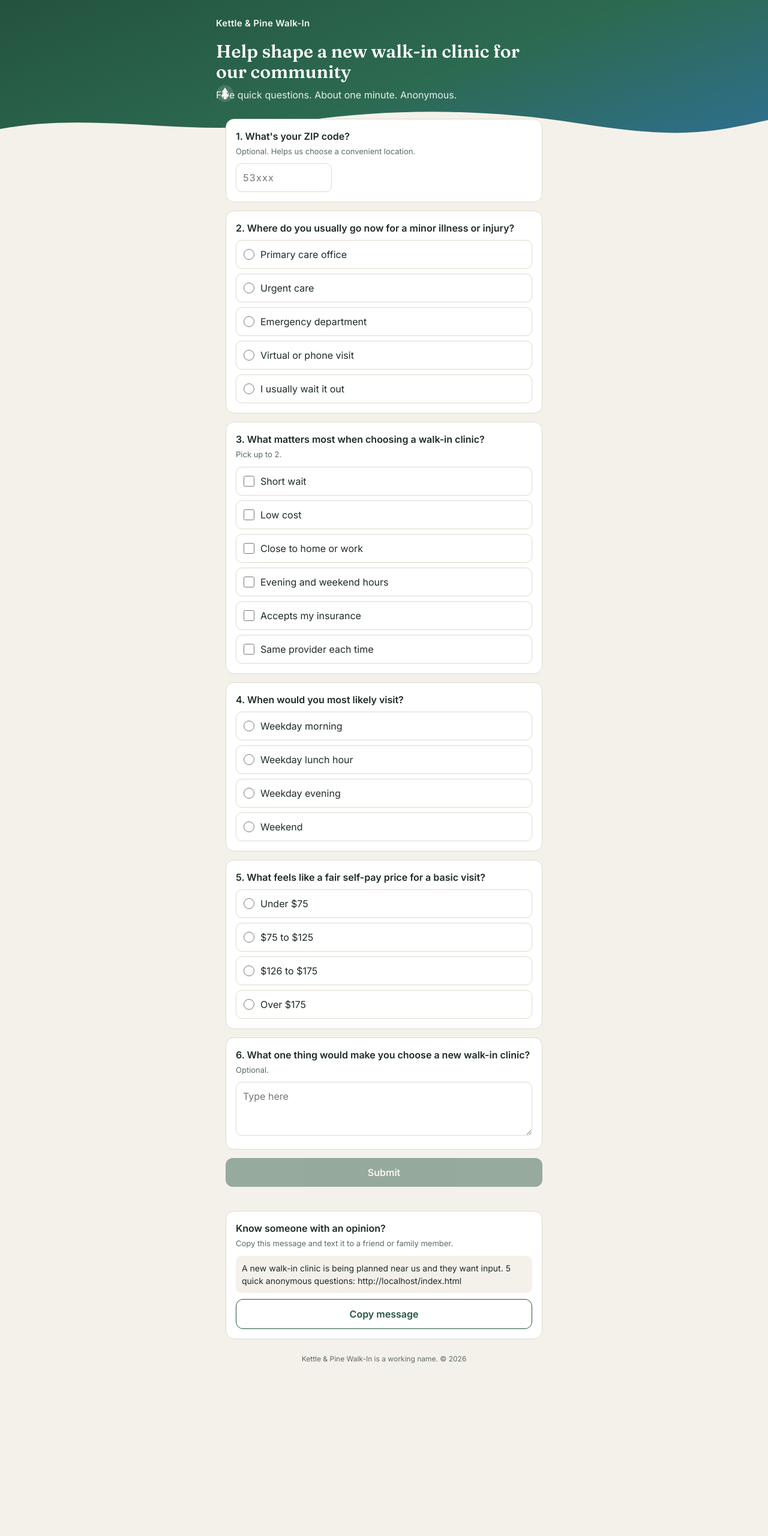
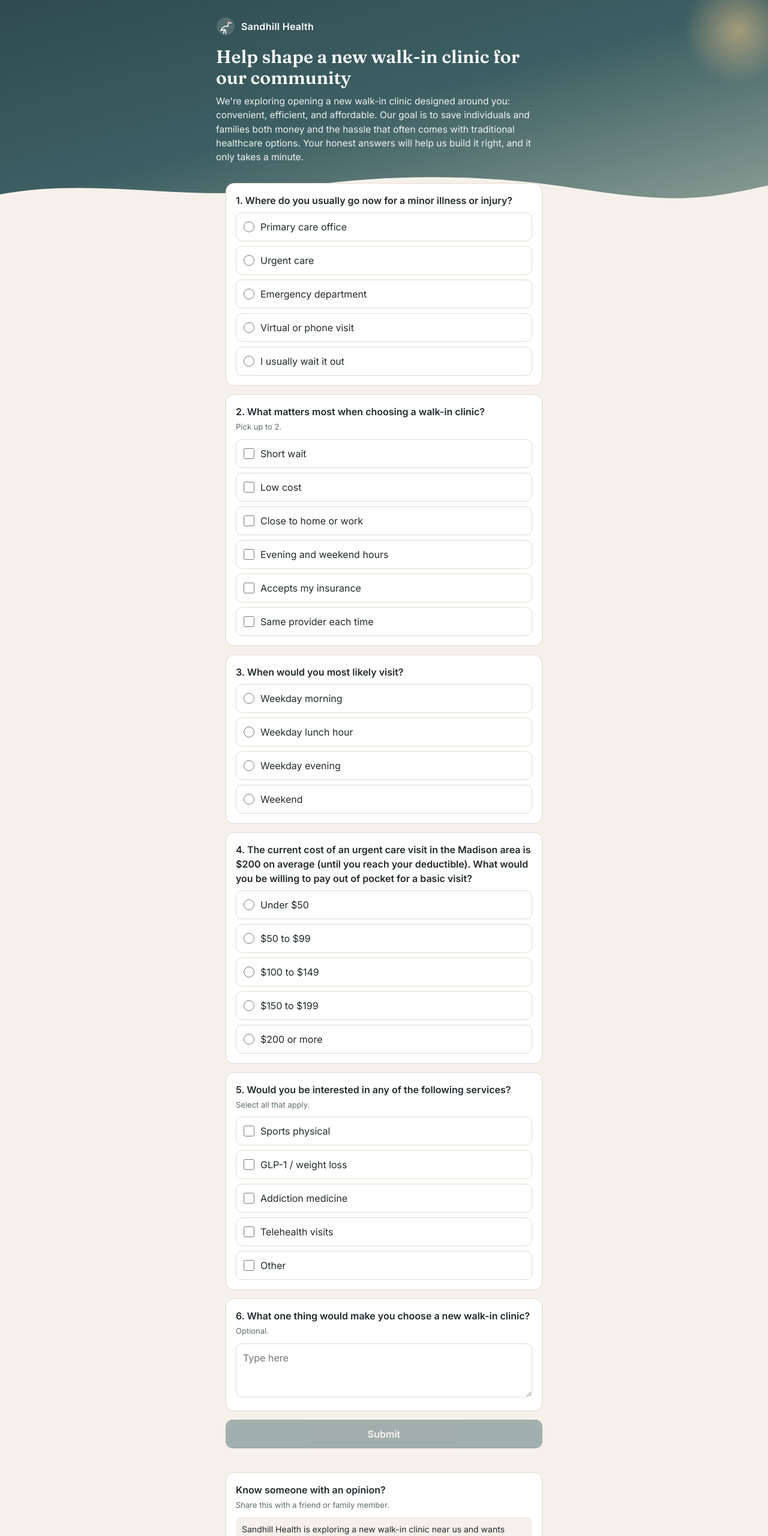
Before and after one commit to CGP-platform/QuickCareTest, a plain HTML site: page index.html in a window 1280 px wide. Shown: the top 2560 px of the page at 60% size. Before the commit the page ends 2322 px from the top, so only its background shows below. Drawn offline with Linux system fonts and the light colour scheme.

Commit message:
Update index.html

```diff
--- a/index.html
+++ b/index.html
@@ -3,39 +3,40 @@
 <head>
 <meta charset="utf-8">
 <meta name="viewport" content="width=device-width, initial-scale=1">
-<title>Kettle & Pine Walk-In | Help Shape Your Clinic</title>
-<meta name="description" content="A new walk-in clinic is coming. Five quick, anonymous questions to help us build it right.">
-<meta property="og:title" content="Help shape Kettle & Pine Walk-In">
-<meta property="og:description" content="Five quick, anonymous questions. About one minute.">
+<title>Sandhill Health | Help Shape Your Clinic</title>
+<meta name="description" content="We're exploring a new walk-in clinic that is convenient, efficient, and affordable. Share your thoughts in about a minute.">
+<meta property="og:title" content="Help shape Sandhill Health">
+<meta property="og:description" content="A few quick, anonymous questions. About one minute.">
 <link href="https://fonts.googleapis.com/css2?family=Fraunces:opsz,wght@9..144,600&family=Inter:wght@400;500;600&display=swap" rel="stylesheet">
 <style>
   :root{
-    --bg:#f4f1ea; --card:#ffffff; --ink:#1d2b26; --muted:#5b6b64; --line:#e0dacd;
-    --pine:#24533f; --pine-soft:#e4efe8; --lake:#2f6f8f; --err:#9a3b1f;
+    --bg:#f5f1ea; --card:#ffffff; --ink:#22292b; --muted:#5f6a6c; --line:#e2dbcf;
+    --marsh:#3d5f63; --marsh-soft:#e5eeee; --dusk:#6f8a8c; --crown:#b8432f; --err:#9a3b1f;
   }
   *{box-sizing:border-box}
   body{margin:0;background:var(--bg);color:var(--ink);font:16px/1.5 Inter,system-ui,sans-serif}
-  .hero{background:linear-gradient(160deg,var(--pine) 0%,#2c6a50 55%,var(--lake) 100%);color:#fff;padding:28px 16px 64px;position:relative;overflow:hidden}
-  .hero svg{position:absolute;left:0;right:0;bottom:-1px;width:100%;height:60px}
+  .hero{background:linear-gradient(165deg,#2f4b4f 0%,var(--marsh) 50%,#8a9d94 100%);color:#fff;padding:28px 16px 70px;position:relative;overflow:hidden}
+  .hero .sun{position:absolute;right:-40px;top:-40px;width:180px;height:180px;border-radius:50%;background:radial-gradient(circle,#f3c98b 0%,rgba(243,201,139,0) 70%);opacity:.55}
+  .hero svg.wave{position:absolute;left:0;right:0;bottom:-1px;width:100%;height:60px}
   .inner{max-width:560px;margin:0 auto;position:relative}
-  .brand{display:flex;align-items:center;gap:10px;font-weight:600;letter-spacing:.02em;font-size:15px;opacity:.95}
-  .brand .mark{width:30px;height:30px}
-  h1{font-family:Fraunces,Georgia,serif;font-size:30px;line-height:1.15;margin:18px 0 8px}
-  .hero p{margin:0;opacity:.9}
-  .wrap{max-width:560px;margin:-36px auto 0;padding:0 16px 48px;position:relative}
+  .brand{display:flex;align-items:center;gap:10px;font-weight:600;letter-spacing:.02em;font-size:16px}
+  .brand .mark{width:32px;height:32px}
+  h1{font-family:Fraunces,Georgia,serif;font-size:30px;line-height:1.15;margin:18px 0 10px}
+  .hero p{margin:0;opacity:.92;font-size:15.5px}
+  .wrap{max-width:560px;margin:-38px auto 0;padding:0 16px 48px;position:relative}
   .q{background:var(--card);border:1px solid var(--line);border-radius:14px;padding:16px;margin-bottom:14px}
   .q h2{font-size:16px;font-weight:600;margin:0 0 4px}
   .hint{color:var(--muted);font-size:13px;margin:0 0 10px}
   .opt{display:flex;align-items:center;gap:10px;padding:11px 12px;border:1px solid var(--line);border-radius:10px;margin-top:8px;cursor:pointer;user-select:none}
-  .opt input{accent-color:var(--pine);width:18px;height:18px;margin:0}
-  .opt.sel{border-color:var(--pine);background:var(--pine-soft)}
+  .opt input{accent-color:var(--marsh);width:18px;height:18px;margin:0}
+  .opt.sel{border-color:var(--marsh);background:var(--marsh-soft)}
   input.text,textarea{width:100%;border:1px solid var(--line);border-radius:10px;padding:11px;font:inherit}
-  input.text{max-width:160px;letter-spacing:.08em}
+  input.other{margin-top:8px}
   textarea{min-height:90px;resize:vertical}
   .hp{position:absolute;left:-9999px}
-  .btn{display:block;width:100%;padding:14px;border:0;border-radius:12px;background:var(--pine);color:#fff;font:600 16px Inter,sans-serif;cursor:pointer}
+  .btn{display:block;width:100%;padding:14px;border:0;border-radius:12px;background:var(--marsh);color:#fff;font:600 16px Inter,sans-serif;cursor:pointer}
   .btn:disabled{opacity:.45;cursor:default}
-  .btn.ghost{background:#fff;color:var(--pine);border:1px solid var(--pine);margin-top:10px}
+  .btn.ghost{background:#fff;color:var(--marsh);border:1px solid var(--marsh);margin-top:10px}
   .err{color:var(--err);font-size:14px;margin:8px 0 0;min-height:1em}
   .thanks{background:var(--card);border:1px solid var(--line);border-radius:14px;text-align:center;padding:30px 16px}
   .thanks h2{font-family:Fraunces,Georgia,serif;font-size:24px;margin:0 0 8px}
@@ -47,21 +48,26 @@
   .bar{margin-top:10px}
   .bar .lab{display:flex;justify-content:space-between;font-size:14px;gap:10px}
   .bar .track{height:10px;background:var(--bg);border-radius:6px;overflow:hidden;margin-top:4px}
-  .bar .fill{height:100%;background:var(--pine);border-radius:6px}
+  .bar .fill{height:100%;background:var(--marsh);border-radius:6px}
   footer{color:var(--muted);font-size:12px;text-align:center;margin-top:24px}
 </style>
 </head>
 <body>
 <section class="hero">
+  <div class="sun"></div>
   <div class="inner">
     <div class="brand">
-      <svg class="mark" viewBox="0 0 32 32" aria-hidden="true"><circle cx="16" cy="16" r="15" fill="#fff" opacity=".15"/><path d="M16 5l-6 9h3.5l-5 7H14v5h4v-5h5.5l-5-7H22z" fill="#fff"/></svg>
-      Kettle &amp; Pine Walk-In
+      <svg class="mark" viewBox="0 0 32 32" aria-hidden="true">
+        <circle cx="16" cy="16" r="15" fill="#fff" opacity=".14"/>
+        <circle cx="20.5" cy="8.5" r="1.8" fill="#d9573f"/>
+        <path d="M21 9.5c-1 2.5-1.5 4.5-1 6.5-2-.6-5-.4-7.5 1.2C10 18.8 8.5 21 8 23c2-1.3 4-1.8 6-1.6l-1.5 6M15.5 21.6l1 5.9M21 9.5l4.5 1" stroke="#fff" stroke-width="1.6" fill="none" stroke-linecap="round" stroke-linejoin="round"/>
+      </svg>
+      Sandhill Health
     </div>
     <h1>Help shape a new walk-in clinic for our community</h1>
-    <p>Five quick questions. About one minute. Anonymous.</p>
+    <p>We're exploring opening a new walk-in clinic designed around you: convenient, efficient, and affordable. Our goal is to save individuals and families both money and the hassle that often comes with traditional healthcare options. Your honest answers will help us build it right, and it only takes a minute.</p>
   </div>
-  <svg viewBox="0 0 1200 60" preserveAspectRatio="none" aria-hidden="true"><path d="M0 40 C150 10 300 55 450 30 S750 5 900 30 S1100 50 1200 25 V60 H0Z" fill="#f4f1ea"/></svg>
+  <svg class="wave" viewBox="0 0 1200 60" preserveAspectRatio="none" aria-hidden="true"><path d="M0 40 C150 10 300 55 450 30 S750 5 900 30 S1100 50 1200 25 V60 H0Z" fill="#f5f1ea"/></svg>
 </section>
 
 <main class="wrap">
@@ -73,42 +79,39 @@
   <div id="results" hidden></div>
   <div class="share">
     <h3>Know someone with an opinion?</h3>
-    <p class="hint" style="margin:0">Copy this message and text it to a friend or family member.</p>
+    <p class="hint" style="margin:0">Share this with a friend or family member.</p>
     <div class="msg" id="shareMsg"></div>
-    <button class="btn ghost" id="copyBtn" type="button">Copy message</button>
+    <button class="btn ghost" id="copyBtn" type="button">Share</button>
   </div>
-  <footer>Kettle &amp; Pine Walk-In is a working name. &copy; 2026</footer>
+  <footer>Sandhill Health is a working name. &copy; 2026</footer>
 </main>
 
 <script>
 // 1) Paste your Apps Script Web App URL here (ends in /exec)
-const SCRIPT_URL = "https://script.google.com/macros/s/AKfycbyakVdAGnZ-qetzS41qmkTEYsT8dDbojM4G_HmaG1uh6E08jzryIsCSuFvgBrt_wXfaog/exec";
+const SCRIPT_URL = "https://script.google.com/macros/s/AKfycbzxdakOxM9tyzAM7BEYXqEBOcFuJhMcwBZq-LNvut9q2h4qVyXuu7lq3NOgW87-VPn7/exec";
 
 const QUESTIONS = [
-  { id:"zip", type:"zip", title:"What's your ZIP code?", hint:"Optional. Helps us choose a convenient location." },
   { id:"current", type:"single", title:"Where do you usually go now for a minor illness or injury?",
     options:["Primary care office","Urgent care","Emergency department","Virtual or phone visit","I usually wait it out"] },
   { id:"priorities", type:"multi", max:2, title:"What matters most when choosing a walk-in clinic?", hint:"Pick up to 2.",
     options:["Short wait","Low cost","Close to home or work","Evening and weekend hours","Accepts my insurance","Same provider each time"] },
   { id:"time", type:"single", title:"When would you most likely visit?",
     options:["Weekday morning","Weekday lunch hour","Weekday evening","Weekend"] },
-  { id:"price", type:"single", title:"What feels like a fair self-pay price for a basic visit?",
-    options:["Under $75","$75 to $125","$126 to $175","Over $175"] },
+  { id:"price", type:"single", title:"The current cost of an urgent care visit in the Madison area is $200 on average (until you reach your deductible). What would you be willing to pay out of pocket for a basic visit?",
+    options:["Under $50","$50 to $99","$100 to $149","$150 to $199","$200 or more"] },
+  { id:"services", type:"multi", other:true, title:"Would you be interested in any of the following services?", hint:"Select all that apply.",
+    options:["Sports physical","GLP-1 / weight loss","Addiction medicine","Telehealth visits","Other"] },
   { id:"wish", type:"text", title:"What one thing would make you choose a new walk-in clinic?", hint:"Optional." }
 ];
 
 const answers = {};
 const form = document.getElementById("form");
-let n = 0;
+let n = 0, otherInput = null;
 
 QUESTIONS.forEach(q=>{
   const box = document.createElement("div"); box.className="q";
   box.innerHTML = `<h2>${++n}. ${q.title}</h2>${q.hint?`<p class="hint">${q.hint}</p>`:""}`;
-  if(q.type==="zip"){
-    const t=document.createElement("input"); t.className="text"; t.inputMode="numeric"; t.maxLength=5; t.placeholder="53xxx"; t.autocomplete="postal-code";
-    t.addEventListener("input",()=>{ t.value=t.value.replace(/\D/g,""); answers.zip=t.value; check(); });
-    box.appendChild(t);
-  } else if(q.type==="text"){
+  if(q.type==="text"){
     const t=document.createElement("textarea"); t.maxLength=400; t.placeholder="Type here";
     t.addEventListener("input",()=>{ answers[q.id]=t.value.trim(); });
     box.appendChild(t);
@@ -119,16 +122,25 @@ QUESTIONS.forEach(q=>{
       inp.type=q.type==="multi"?"checkbox":"radio"; inp.name=q.id; inp.value=opt;
       inp.addEventListener("change",()=>{
         if(q.type==="multi"){
-          const c=[...box.querySelectorAll("input:checked")];
-          if(c.length>q.max){ inp.checked=false; return; }
+          const c=[...box.querySelectorAll("input[type=checkbox]:checked")];
+          if(q.max && c.length>q.max){ inp.checked=false; return; }
           answers[q.id]=c.map(x=>x.value);
         } else answers[q.id]=opt;
         box.querySelectorAll(".opt").forEach(o=>o.classList.toggle("sel",o.querySelector("input").checked));
+        if(q.other && otherInput){
+          const on=(answers[q.id]||[]).includes("Other");
+          otherInput.hidden=!on; if(on) otherInput.focus(); else { otherInput.value=""; answers.serviceOther=""; }
+        }
         check();
       });
       lab.append(inp, document.createTextNode(opt));
       box.appendChild(lab);
     });
+    if(q.other){
+      otherInput=document.createElement("input"); otherInput.className="text other"; otherInput.placeholder="Please tell us what else"; otherInput.maxLength=150; otherInput.hidden=true;
+      otherInput.addEventListener("input",()=>{ answers.serviceOther=otherInput.value.trim(); });
+      box.appendChild(otherInput);
+    }
   }
   form.appendChild(box);
 });
@@ -139,9 +151,8 @@ const btn=document.createElement("button"); btn.className="btn"; btn.type="submi
 const err=document.createElement("p"); err.className="err";
 form.append(btn, err);
 
-function zipOk(){ return !answers.zip || /^\d{5}$/.test(answers.zip); }
-function complete(){ return answers.current && answers.priorities && answers.priorities.length && answers.time && answers.price && zipOk(); }
-function check(){ btn.disabled=!complete(); err.textContent = zipOk() ? "" : "ZIP code should be 5 digits."; }
+function complete(){ return answers.current && answers.priorities && answers.priorities.length && answers.time && answers.price; }
+function check(){ btn.disabled=!complete(); }
 
 form.addEventListener("submit", async e=>{
   e.preventDefault();
@@ -151,7 +162,7 @@ form.addEventListener("submit", async e=>{
   try{
     // text/plain avoids a CORS preflight; Apps Script still receives the JSON body
     await fetch(SCRIPT_URL, { method:"POST", mode:"no-cors", headers:{"Content-Type":"text/plain;charset=utf-8"}, body: JSON.stringify(payload) });
-    try{ localStorage.setItem("kp_done","1"); }catch(_){}
+    try{ localStorage.setItem("sh_done","1"); }catch(_){}
     showResults();
   }catch(x){
     err.textContent="Sorry, that didn't go through. Please check your connection and try again.";
@@ -175,16 +186,16 @@ async function showResults(){
         const c=counts[o]||0, pct=r.total?Math.round(c/r.total*100):0;
         card.insertAdjacentHTML("beforeend",`<div class="bar"><div class="lab"><span>${o}</span><span>${pct}%</span></div><div class="track"><div class="fill" style="width:${pct}%"></div></div></div>`);
       });
-      if(q.type==="multi") card.insertAdjacentHTML("beforeend",`<p class="hint" style="margin-top:8px">People could pick 2, so totals exceed 100%.</p>`);
+      if(q.type==="multi") card.insertAdjacentHTML("beforeend",`<p class="hint" style="margin-top:8px">People could pick more than one, so totals can exceed 100%.</p>`);
       box.appendChild(card);
     });
   }catch(x){ box.innerHTML='<p class="stat">Results are not available right now. Thanks again for sharing your thoughts.</p>'; }
 }
-try{ if(localStorage.getItem("kp_done")==="1") showResults(); }catch(_){}
+try{ if(localStorage.getItem("sh_done")==="1") showResults(); }catch(_){}
 
 // share message uses this page's own address
 const link = location.origin + location.pathname;
-const shareText = `A new walk-in clinic is being planned near us and they want input. 5 quick anonymous questions: ${link}`;
+const shareText = `Sandhill Health is exploring a new walk-in clinic near us and wants community input. It takes about a minute: ${link}`;
 document.getElementById("shareMsg").textContent = shareText;
 document.getElementById("copyBtn").addEventListener("click", async ()=>{
   const b=document.getElementById("copyBtn");
@@ -192,7 +203,7 @@ document.getElementById("copyBtn").addEventListener("click", async ()=>{
     if(navigator.share){ await navigator.share({text:shareText}); return; }
     await navigator.clipboard.writeText(shareText); b.textContent="Copied. Paste into a text.";
   }catch(x){ b.textContent="Select the message above and copy it"; }
-  setTimeout(()=>b.textContent="Copy message",2500);
+  setTimeout(()=>b.textContent="Share",2500);
 });
 </script>
 </body>
```
